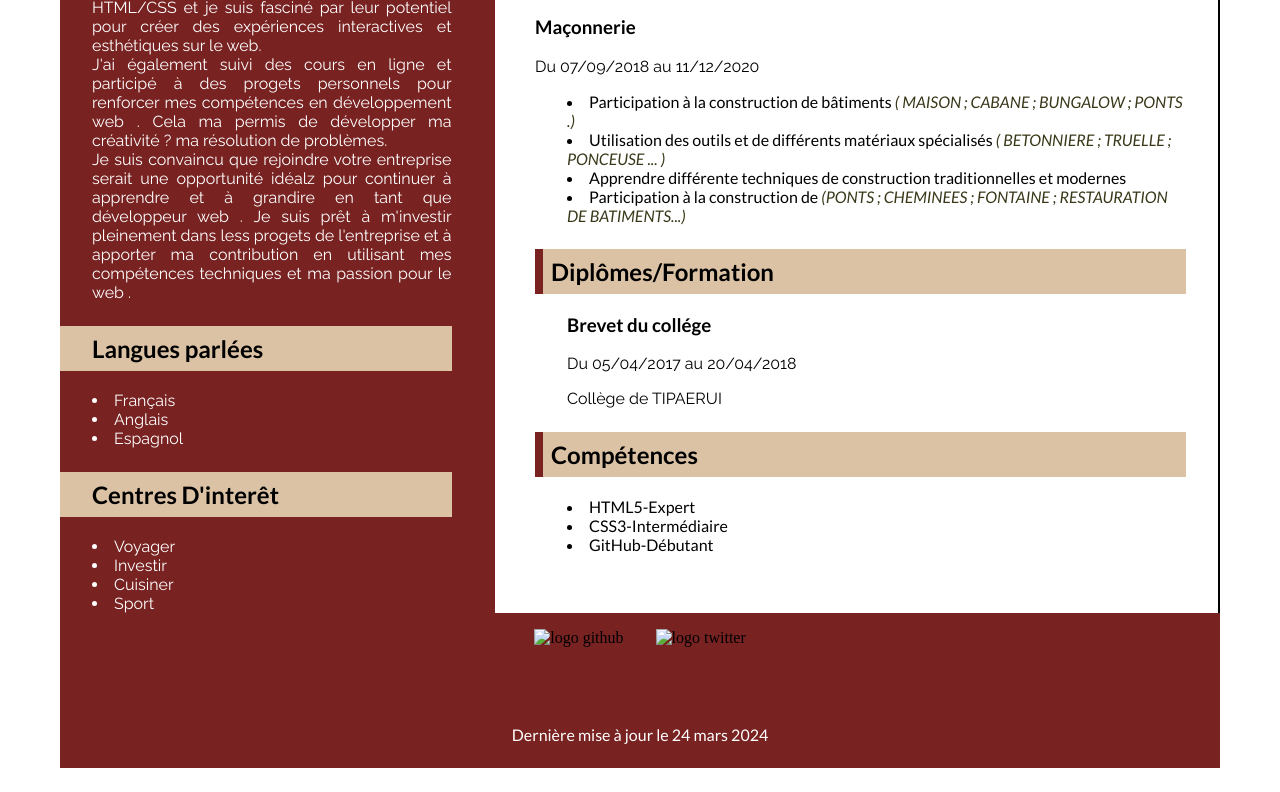
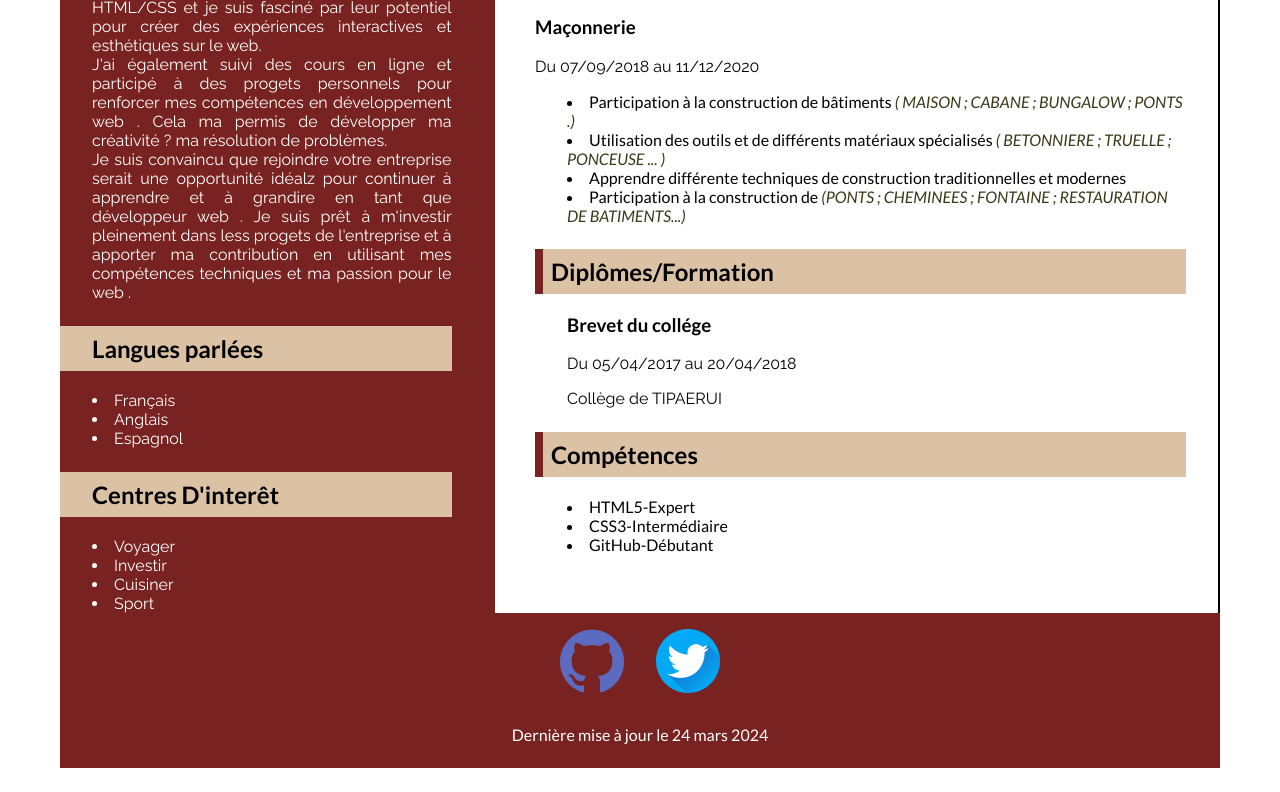
Before and after one commit to vai-986/cv1, a plain HTML site: page index.html in a window 1280 px wide. Shown: the part 798-1590 px from the top of the page. Drawn offline with Linux system fonts and the light colour scheme.

Commit message:
modif index.html

```diff
--- a/index.html
+++ b/index.html
@@ -100,8 +100,8 @@
         </section>
         <footer>
             <div class="footer-div">
-                <img src="/PHOTO/github (1).png" alt="logo github">
-                <img src="/PHOTO/twitter (1).png" alt="logo twitter">
+                <img src="/PHOTO/github.png" alt="logo github">
+                <img src="/PHOTO/twitter.png" alt="logo twitter">
             </div>
             <p>Dernière mise à jour le 24 mars 2024</p>
         </footer>
```
